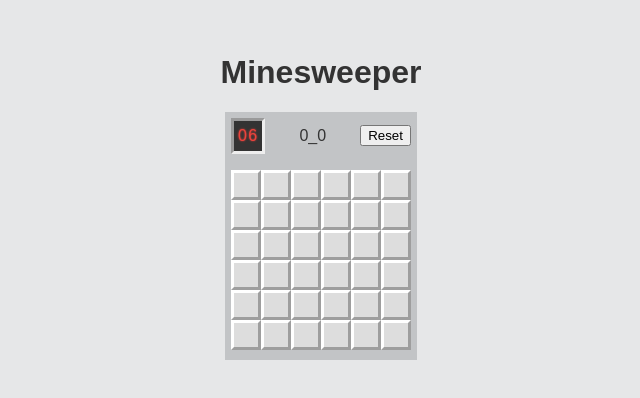
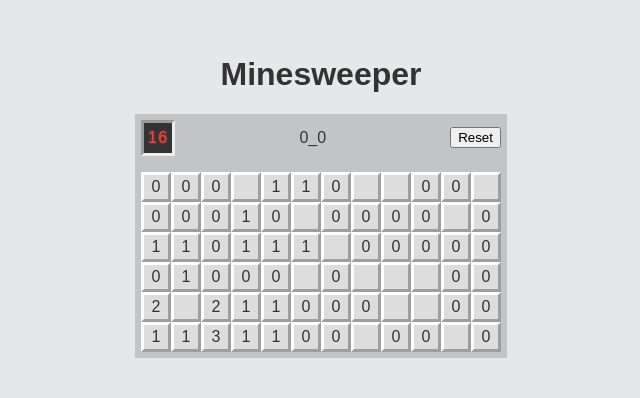
Before and after one commit to Knochenmark/minesweeper, a React (Create React App) app: page / in a window 1280 px wide. Shown: the part 204-602 px from the top of the page, without its empty margins (319-959 px from the left). Built offline with nearby package versions, Linux system fonts and the light colour scheme.

Commit message:
add counter function for surrounding mines

```diff
--- a/src/mine-sweeper.tsx
+++ b/src/mine-sweeper.tsx
@@ -4,20 +4,34 @@ import * as React from 'react';
 
 interface IMineSweeperStateProps {
   gameStatus: string;
+  rows: number;
+  columns: number;
+  mines: number;
   mineField: IMineField[][];
 }
 
 interface IMineField {
   isMine: boolean;
   isRevealed: boolean;
+  isFlagged: boolean;
+  mineCounter: number | null;
 }
 
-export default class MineSweeper extends React.Component<{}, IMineSweeperStateProps> {
-  constructor(props = {}) {
+export interface IMineSweeperProps{
+  rows: number,
+  columns: number,
+  mines: number,
+}
+
+export default class MineSweeper extends React.Component<IMineSweeperProps, IMineSweeperStateProps> {
+  constructor(props: IMineSweeperProps) {
     super(props)
     this.state = {
       gameStatus: "0_0",
-      mineField: this.generateMineField(6, 6, 6)
+      rows: this.props.rows,
+      columns: this.props.columns,
+      mines: this.props.mines,
+      mineField: this.generateMineField(this.props.rows,this.props.columns,this.props.mines)
     }
   }
 
@@ -34,7 +48,7 @@ export default class MineSweeper extends React.Component<{}, IMineSweeperStatePr
         const isRevealedMine = this.state.mineField[i][j].isRevealed && this.state.mineField[i][j].isMine;
         const revealed = isRevealed ? " revealed" : "";
         const revealedMine = isRevealedMine ? " mine" : "";
-        return <div key={`cell-${i}-${j}`} className={`grid-cell${revealed}${revealedMine}`} onClick={() => this.cellClickedHandler(i, j)} />
+        return <div key={`cell-${i}-${j}`} className={`grid-cell${revealed}${revealedMine}`} onClick={() => this.cellClickedHandler(i, j)} >{this.state.mineField[i][j].mineCounter}</div>
       });
       return <div key={`row-${i}`} className="grid-row">{cells}</div>
     });
@@ -85,15 +99,27 @@ export default class MineSweeper extends React.Component<{}, IMineSweeperStatePr
 
   private random = (num: number): number => Math.floor(Math.random() * num);
 
-  private toObj = (): IMineField => ({ isMine: false, isRevealed: false });
+  private toMineField = (): IMineField => ({
+    isMine: false,
+    isFlagged: false,
+    isRevealed: false,
+    mineCounter: null
+  });
 
   private createEmptyField = (rows: number, columns: number) =>
     Array(rows)
       .fill(0)
-      .map(_ => Array(columns).fill(0).map(m => this.toObj()))
+      .map(_ => Array(columns).fill(0).map(m => this.toMineField()))
 
-  private generateMineField(rows: number, columns: number, eggs: number) {
-    return this.placeMinesOnField(this.createEmptyField(rows, columns), rows, columns, eggs);
+  private generateMineField(rows: number, columns: number, mines: number) {
+    return this.setMineCounters(
+      this.placeMinesOnField(
+        this.createEmptyField(rows, columns),
+        rows,
+        columns,
+        mines
+        )
+      );
   }
 
   private cellClickedHandler(x: number, y: number) {
@@ -129,44 +155,54 @@ export default class MineSweeper extends React.Component<{}, IMineSweeperStatePr
     this.checkSurroundingCells(x, y);
   }
 
+  // this function is not knowing the border
+  private constructSurroundingCell(x: number, y: number){
+    return [[x-1,y-1],[x,y-1],[x+1,y-1],[x-1,y],[x+1,y],[x-1,y+1],[x,y+1],[x+1,y+1]]
+  }
+
+  private setMineCounters(mineField: IMineField[][]): IMineField[][]{
+    const res = mineField
+      .map((row,y) => row
+        .map((field,x) => {
+          return field.isMine
+            ? field
+            : {
+            ...field,
+            mineCounter: this.countSurroundingMines(x,y, mineField)
+          }
+        })
+      )
+      console.log(res)
+      return res
+  }
+
+  private countSurroundingMines(x:number, y:number, mineField: IMineField[][]): number{
+    let counter = 0;
+    this.constructRealSuroundingCell(x,y).forEach((pos: number[]) => {
+      if(mineField[pos[0]][pos[1]].isMine){
+        counter++;
+      }
+    });
+    return counter;
+  }
+
+  /// this function is exclude the border
+  private constructRealSuroundingCell(x: number, y: number) {
+    return this.constructSurroundingCell(x,y).reduce((acc,val) =>
+      val[0] < 0
+        ? acc
+        : val[1] < 0
+          ? acc
+          : val[0] >= this.props.rows
+            ? acc
+            : val[1] >= this.props.columns
+              ? acc
+              : [...acc, val]
+      ,[])
+  }
+
   private checkSurroundingCells(x: number, y: number) {
-    // let mineCounter = 0;
-
-    // if (x - 1 >= 0 && y - 1 >= 0) {
-    //   mineCounter += this.state.mineField[x - 1][y - 1];
-    //   mineCounter += this.state.mineField[x][y - 1];
-    //   mineCounter += this.state.mineField[x - 1][y];
-    // }
-    // if (y - 1 >= 0 && x + 1 < this.columns) {
-    //   mineCounter += this.state.mineField[x + 1][y - 1];
-    // }
-    // if (x + 1 < this.columns) {
-    //   mineCounter += this.state.mineField[x + 1][y];
-    // }
-    // if (x - 1 >= 0 && y + 1 < this.rows) {
-    //   mineCounter += this.state.mineField[x][y + 1];
-    //   mineCounter += this.state.mineField[x - 1][y + 1];
-    // }
-    // if (x + 1 < this.columns && y + 1 < this.rows) {
-    //   mineCounter += this.state.mineField[x + 1][y + 1];
-    // }
-
-    // console.log("minecounter", mineCounter);
-
-    // if (mineCounter !== 0) {
-    // this.revealCell(x,y,mineCounter);
-    // } else {
-    // not tco yet
-    /*
-    checkSurroundingCells(x-1,y-1)
-    checkSurroundingCells(x-1,y-1)
-    checkSurroundingCells(x-1,y-1)
-    checkSurroundingCells(x-1,y-1)
-
-    checkSurroundingCells(x-1,y-1)
-    checkSurroundingCells(x-1,y-1)
-    checkSurroundingCells(x-1,y-1)
-    checkSurroundingCells(x-1,y-1)
-    */
+    const initialArray = this.constructRealSuroundingCell(x,y)
+    console.log(initialArray)
   }
 }
```
Also changed, not shown: 2 other files (tests, documents, lock files or other folders).
